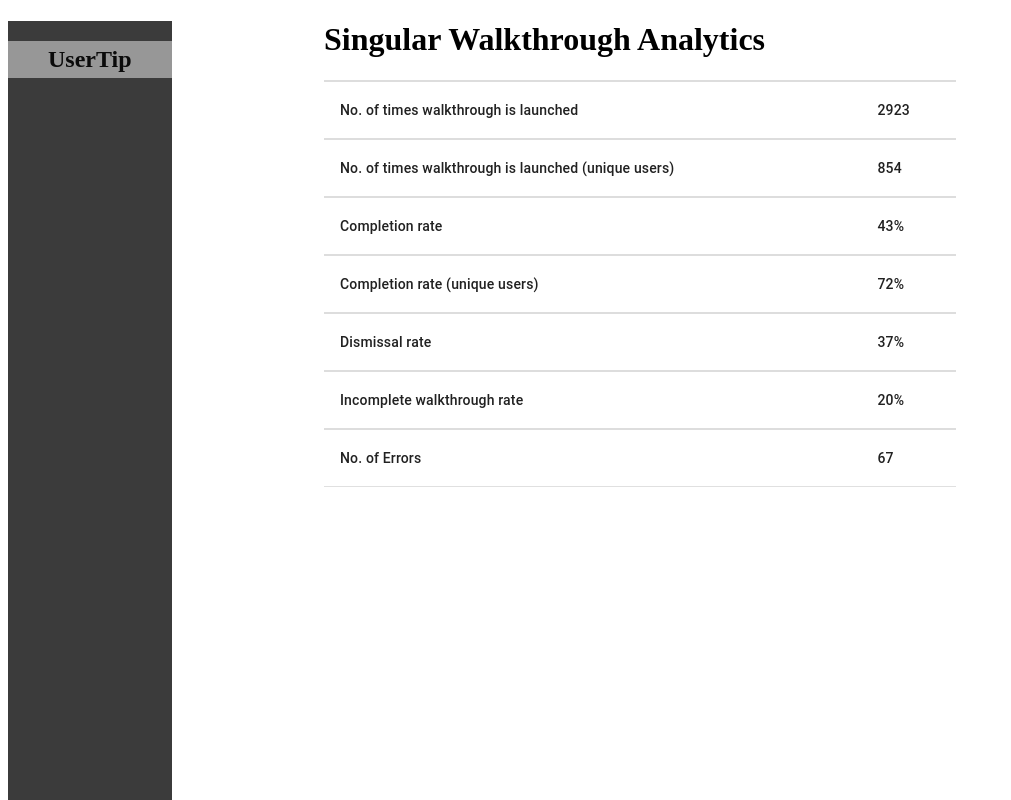
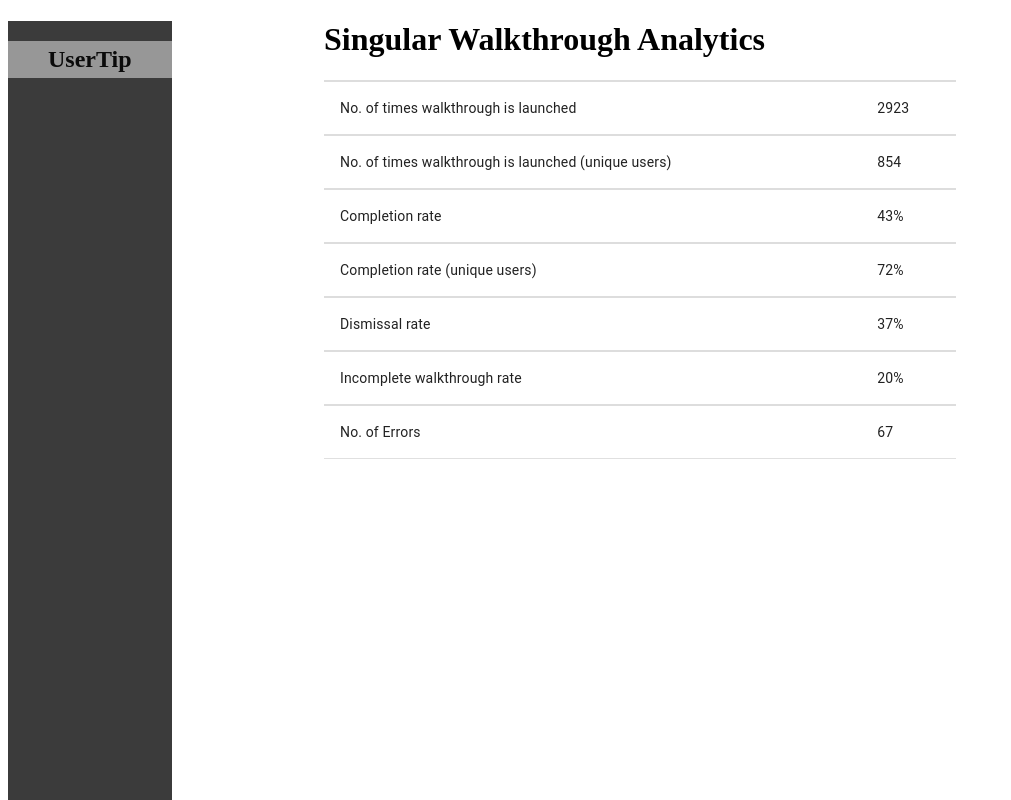
Before and after one commit to JakeyHwang/UI-proj, a React app: page /single in a window 1280 px wide. Shown: the top 800 px of the page, without its empty margins (0-1011 px from the left). Built offline with nearby package versions, Linux system fonts and the light colour scheme.

Commit message:
SinglewalkthroughAnalytics update
- added context for data in SW_context.jsx
- rows in page is called as a separate component
- distinguished between component files

```diff
--- /dev/null
+++ b/app/components/SW_component/SWRowsComponent.jsx
@@ -0,0 +1,52 @@
+import { TableRow, TableCell, TableBody } from "@material-ui/core";
+import React, { useContext } from "react";
+import { connect } from "react-redux";
+import { SWContext } from "./SW_Context.jsx";
+
+const SWRowsComponent = () => {
+  const tableborder = {
+    padding: "10px",
+    borderTop: "2px solid #dddddd",
+  };
+
+  const [SwData, setSwData] = useContext(SWContext);
+
+  return (
+    <TableBody>
+      <TableRow style={tableborder}>
+        <TableCell>No. of times walkthrough is launched</TableCell>
+        <TableCell>{SwData.times_launched}</TableCell>
+      </TableRow>
+      <TableRow style={tableborder}>
+        <TableCell>
+          No. of times walkthrough is launched (unique users)
+        </TableCell>
+        <TableCell>{SwData.unique_launch}</TableCell>
+      </TableRow>
+      <TableRow style={tableborder}>
+        <TableCell>Completion rate</TableCell>
+        <TableCell>{Math.round(SwData.completion_rate * 100)}%</TableCell>
+      </TableRow>
+      <TableRow style={tableborder}>
+        <TableCell>Completion rate (unique users)</TableCell>
+        <TableCell>
+          {Math.round(SwData.unique_completion_rate * 100)}%
+        </TableCell>
+      </TableRow>
+      <TableRow style={tableborder}>
+        <TableCell>Dismissal rate</TableCell>
+        <TableCell>{Math.round(SwData.dismissal_rate * 100)}%</TableCell>
+      </TableRow>
+      <TableRow style={tableborder}>
+        <TableCell>Incomplete walkthrough rate</TableCell>
+        <TableCell>{Math.round(SwData.incomplete_rate * 100)}%</TableCell>
+      </TableRow>
+      <TableRow style={tableborder}>
+        <TableCell>No. of Errors</TableCell>
+        <TableCell>{SwData.errors_count}</TableCell>
+      </TableRow>
+    </TableBody>
+  );
+};
+
+export default connect()(SWRowsComponent);
--- /dev/null
+++ b/app/components/SW_component/SW_Context.jsx
@@ -0,0 +1,23 @@
+import React, { useState, createContext } from "react";
+
+export const SWContext = createContext();
+
+export const SWProvider = (props) => {
+  const [SwData, setSwData] = useState({
+    id: "12345667",
+    name: "How to create a Walkthrough",
+    times_launched: 2923,
+    unique_launch: 854,
+    completion_rate: 0.4325,
+    unique_completion_rate: 0.7206,
+    dismissal_rate: 0.3711,
+    incomplete_rate: 0.2006,
+    errors_count: 67,
+  });
+
+  return (
+    <SWContext.Provider value={[SwData, setSwData]}>
+      {props.children}
+    </SWContext.Provider>
+  );
+};
--- a/app/components/pages/AnalyticsDashboard/AnalyticsDashboard.jsx
+++ b/app/components/pages/AnalyticsDashboard/AnalyticsDashboard.jsx
@@ -7,8 +7,8 @@ import TableHead from "@material-ui/core/TableHead";
 import TableRow from "@material-ui/core/TableRow";
 import Paper from "@material-ui/core/Paper";
 
-import RowBodyComponent from "../../component/RowBodyComponent.jsx";
-import { RowDataProvider } from "../../component/RowDataContext.jsx";
+import RowBodyComponent from "../../AD_component/RowBodyComponent.jsx";
+import { RowDataProvider } from "../../AD_component/RowDataContext.jsx";
 
 class AnalyticsDashboard extends Component {
   constructor(props) {
--- a/app/components/pages/SingleWalkthroughAnalytics/SingleWalkthroughAnalytics.jsx
+++ b/app/components/pages/SingleWalkthroughAnalytics/SingleWalkthroughAnalytics.jsx
@@ -1,76 +1,23 @@
 import React from "react";
 import { connect } from "react-redux";
 import Table from "@material-ui/core/Table";
-import TableCell from "@material-ui/core/TableCell";
 import TableContainer from "@material-ui/core/TableContainer";
-import TableBody from "@material-ui/core/TableHead";
-import TableRow from "@material-ui/core/TableRow";
 
-const singleData = {
-  id: "12345667",
-  name: "How to create a Walkthrough",
-  times_launched: 2923,
-  unique_launch: 854,
-  completion_rate: 0.4325,
-  unique_completion_rate: 0.7206,
-  dismissal_rate: 0.3711,
-  incomplete_rate: 0.2006,
-  errors_count: 67,
-};
+import SWRowsComponent from "../../SW_component/SWRowsComponent.jsx";
+import { SWProvider } from "../../SW_component/SW_Context.jsx";
 
-const tableborder = {
-  padding: "10px",
-  borderTop: "2px solid #dddddd",
-};
 const SingleWalkthroughAnalytics = () => {
   return (
+    <SWProvider>
       <div>
         <h1>Singular Walkthrough Analytics</h1>
         <TableContainer>
           <Table>
-          <TableBody>
-            <TableRow style={tableborder}>
-              <TableCell>No. of times walkthrough is launched</TableCell>
-              <TableCell>{singleData.times_launched}</TableCell>
-            </TableRow>
-            <TableRow style={tableborder}>
-              <TableCell>
-                No. of times walkthrough is launched (unique users)
-              </TableCell>
-              <TableCell>{singleData.unique_launch}</TableCell>
-            </TableRow>
-            <TableRow style={tableborder}>
-              <TableCell>Completion rate</TableCell>
-              <TableCell>
-                {Math.round(singleData.completion_rate * 100)}%
-              </TableCell>
-            </TableRow>
-            <TableRow style={tableborder}>
-              <TableCell>Completion rate (unique users)</TableCell>
-              <TableCell>
-                {Math.round(singleData.unique_completion_rate * 100)}%
-              </TableCell>
-            </TableRow>
-            <TableRow style={tableborder}>
-              <TableCell>Dismissal rate</TableCell>
-              <TableCell>
-                {Math.round(singleData.dismissal_rate * 100)}%
-              </TableCell>
-            </TableRow>
-            <TableRow style={tableborder}>
-              <TableCell>Incomplete walkthrough rate</TableCell>
-              <TableCell>
-                {Math.round(singleData.incomplete_rate * 100)}%
-              </TableCell>
-            </TableRow>
-            <TableRow style={tableborder}>
-              <TableCell>No. of Errors</TableCell>
-              <TableCell>{singleData.errors_count}</TableCell>
-            </TableRow>
-          </TableBody>
+            <SWRowsComponent />
           </Table>
         </TableContainer>
       </div>
+    </SWProvider>
   );
 };
 
```
Also changed, not shown: app/components/AD_component/RowBodyComponent.jsx (renamed from app/components/component/RowBodyComponent.jsx), app/components/AD_component/RowComponent.jsx (renamed from app/components/component/RowComponent.jsx), app/components/AD_component/RowDataContext.jsx (renamed from app/components/component/RowDataContext.jsx). Lines whose indentation alone changed are shown as unchanged.
